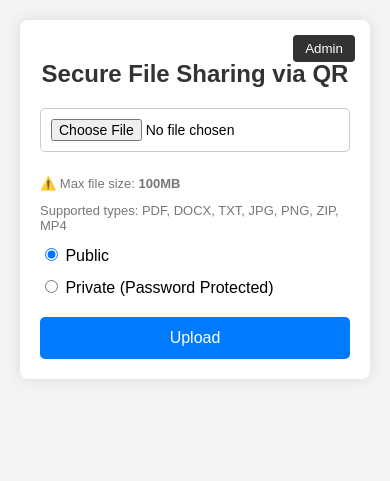
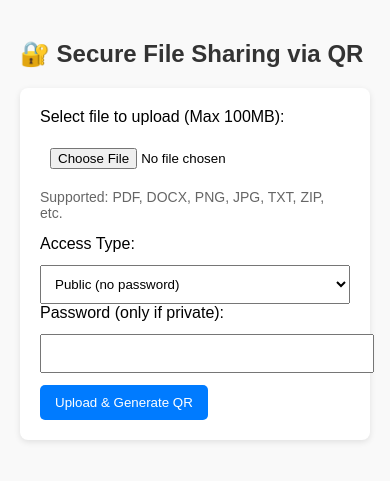
Before and after one commit to botx10/qr-share-app, a Flask app: page / in a window 390 px wide. Shown: the top 481 px of the page. Run offline with Flask 3, Linux system fonts and the light colour scheme.

Commit message:
Add files via upload
style: improved UI for upload page with responsiveness, file info, and QR link copy

```diff
--- a/templates/index.html
+++ b/templates/index.html
@@ -4,167 +4,108 @@
     <title>Secure File Sharing via QR</title>
     <meta name="viewport" content="width=device-width, initial-scale=1.0">
     <style>
-        * { box-sizing: border-box; }
         body {
             font-family: Arial, sans-serif;
-            background: #f4f4f4;
-            margin: 0;
-            padding: 0;
+            padding: 20px;
+            max-width: 600px;
+            margin: auto;
+            background-color: #f9f9f9;
         }
-        .container {
-            max-width: 500px;
-            margin: 40px auto;
-            padding: 25px;
+        h2 {
+            color: #333;
+        }
+        form {
             background: #fff;
+            padding: 20px;
             border-radius: 8px;
-            box-shadow: 0 0 15px rgba(0,0,0,0.1);
-            position: relative;
+            box-shadow: 0 2px 6px rgba(0,0,0,0.1);
         }
-        .admin-btn {
-            position: absolute;
-            top: 15px;
-            right: 15px;
-            background: #333;
-            color: white;
-            border: none;
-            padding: 6px 12px;
-            border-radius: 4px;
-            cursor: pointer;
-        }
-        .admin-login-form {
-            display: none;
-            margin-top: 15px;
+        input[type="file"], select, input[type="password"] {
+            width: 100%;
             padding: 10px;
-            background: #f9f9f9;
-            border: 1px solid #ccc;
-            border-radius: 5px;
-        }
-        .admin-login-form input {
-            padding: 8px;
-            width: 80%;
-            margin-bottom: 10px;
-        }
-        h2 { text-align: center; color: #333; }
-        form {
-            display: flex;
-            flex-direction: column;
-            gap: 12px;
-        }
-        input[type="file"],
-        input[type="text"],
-        input[type="password"] {
-            padding: 10px;
-            font-size: 14px;
-            border-radius: 5px;
-            border: 1px solid #ccc;
+            margin-top: 12px;
         }
         .btn {
             background-color: #007bff;
             color: white;
             border: none;
-            padding: 12px;
-            font-size: 16px;
+            padding: 10px 15px;
             border-radius: 5px;
+            margin-top: 12px;
             cursor: pointer;
-            margin-top: 8px;
         }
-        .btn:hover { background-color: #0056b3; }
+        .btn:hover {
+            background-color: #0056b3;
+        }
         .qr-section {
+            margin-top: 30px;
             text-align: center;
-            margin-top: 30px;
         }
-        img { max-width: 100%; height: auto; }
-        .note {
-            font-size: 13px;
-            color: #777;
-            margin: 0;
+        .info {
+            font-size: 14px;
+            color: #666;
+            margin-top: 10px;
         }
-        .password-group { display: none; }
-        @media screen and (max-width: 600px) {
-            .container { margin: 20px; padding: 20px; }
+        img {
+            max-width: 100%;
+            margin-top: 20px;
+        }
+        input[type="text"] {
+            width: 100%;
+            padding: 10px;
+            margin-top: 12px;
+        }
+        .copy-btn {
+            background-color: #28a745;
+            margin-top: 10px;
+        }
+        .copy-btn:hover {
+            background-color: #218838;
         }
     </style>
 </head>
 <body>
-    <div class="container">
-        <!-- Admin Button -->
-        <button class="admin-btn" onclick="toggleAdminLogin()">Admin</button>
+    <h2>🔐 Secure File Sharing via QR</h2>
+    <form method="POST" enctype="multipart/form-data">
+        <label>Select file to upload (Max 100MB):</label>
+        <input type="file" name="file" required>
+        <p class="info">Supported: PDF, DOCX, PNG, JPG, TXT, ZIP, etc.</p>
 
-        <!-- Admin Login Form -->
-        <form class="admin-login-form" method="POST" action="/admin-login" id="adminForm">
-            <input type="password" name="password" placeholder="Enter Admin Password" required>
-            <button class="btn" type="submit">Login</button>
-        </form>
+        <label>Access Type:</label>
+        <select name="access" required>
+            <option value="public">Public (no password)</option>
+            <option value="private">Private (password protected)</option>
+        </select>
 
-        <h2>Secure File Sharing via QR</h2>
+        <label>Password (only if private):</label>
+        <input type="password" name="password">
 
-        <form method="POST" enctype="multipart/form-data">
-            <input type="file" name="file" required accept=".pdf,.docx,.txt,.jpg,.png,.zip,.mp4">
-            <p id="file-name" class="note"></p>
-            <p class="note">⚠️ Max file size: <strong>100MB</strong></p>
-            <p class="note">Supported types: PDF, DOCX, TXT, JPG, PNG, ZIP, MP4</p>
+        <button class="btn" type="submit">Upload & Generate QR</button>
+    </form>
 
-            <label><input type="radio" name="access" value="public" checked> Public</label>
-            <label><input type="radio" name="access" value="private"> Private (Password Protected)</label>
+    {% if qr_path %}
+    <div class="qr-section">
+        <h3>✅ QR Code for Secure Download:</h3>
+        <img src="{{ qr_path }}" alt="QR Code">
 
-            <div class="password-group">
-                <input type="password" name="password" id="password" placeholder="Enter password to protect file">
-            </div>
+        <a href="{{ qr_path }}" download>
+            <button class="btn">Download QR Code</button>
+        </a>
 
-            <button class="btn" type="submit">Upload</button>
-        </form>
-
-        {% if qr_path %}
-        <div class="qr-section">
-            <h3>QR Code for Secure Download:</h3>
-            <img src="{{ qr_path }}" alt="QR Code">
-            <br><br>
-            <a href="{{ qr_path }}" download><button class="btn">Download QR Code</button></a>
-
-            <p><strong>Or share this link directly:</strong></p>
-            <input type="text" id="download-link" readonly value="{{ request.host_url }}download/{{ encrypted_filename }}">
-            <button class="btn" onclick="copyLink()">Copy Link</button>
-
-            <p><em>This file will automatically decrypt when the QR is scanned or link is clicked.</em></p>
-        </div>
-        {% endif %}
+        <p><strong>Or share this link:</strong></p>
+        <input type="text" id="downloadLink" readonly value="{{ request.host_url }}download/{{ encrypted_filename }}">
+        <button class="btn copy-btn" onclick="copyLink()">Copy Link</button>
+        <p class="info">This file will auto-delete after 15 minutes.</p>
     </div>
+    {% endif %}
 
     <script>
         function copyLink() {
-            const linkInput = document.getElementById("download-link");
-            linkInput.select();
-            linkInput.setSelectionRange(0, 99999);
-            navigator.clipboard.writeText(linkInput.value).then(() => {
-                alert("Link copied to clipboard!");
-            });
-        }
-
-        const fileInput = document.querySelector('input[type="file"]');
-        const fileNameDisplay = document.getElementById('file-name');
-        fileInput.addEventListener('change', function () {
-            fileNameDisplay.textContent = fileInput.files.length > 0
-                ? "Selected file: " + fileInput.files[0].name
-                : "";
-        });
-
-        const radioButtons = document.querySelectorAll('input[name="access"]');
-        const passwordGroup = document.querySelector('.password-group');
-        radioButtons.forEach(radio => {
-            radio.addEventListener('change', function () {
-                if (this.value === 'private') {
-                    passwordGroup.style.display = 'block';
-                    document.getElementById('password').setAttribute('required', true);
-                } else {
-                    passwordGroup.style.display = 'none';
-                    document.getElementById('password').removeAttribute('required');
-                }
-            });
-        });
-
-        function toggleAdminLogin() {
-            const form = document.querySelector('.admin-login-form');
-            form.style.display = form.style.display === 'block' ? 'none' : 'block';
+            const link = document.getElementById('downloadLink');
+            link.select();
+            link.setSelectionRange(0, 99999);
+            document.execCommand('copy');
+            alert('Link copied to clipboard!');
         }
     </script>
 </body>
```
